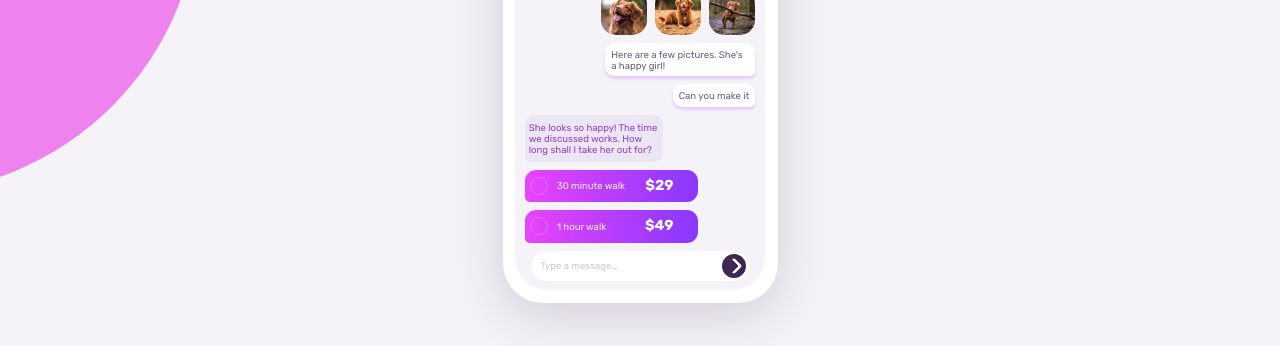
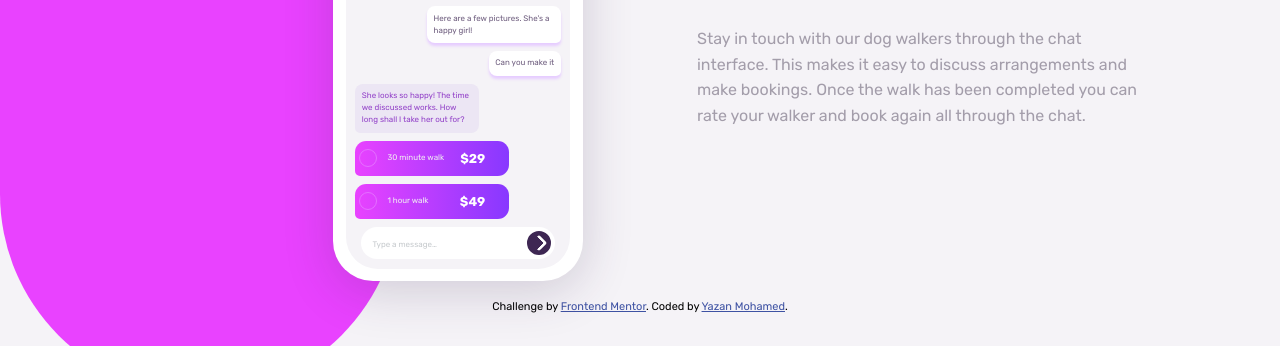
Before and after one commit to YAZAN1MOHAMED/chat-app-css-illustration-master, a plain HTML site: page index.html in a window 1280 px wide. Shown: the part 246-592 px from the top of the page. Drawn offline with Linux system fonts and the light colour scheme.

Commit message:
almost done.

```diff
--- a/css/main.css
+++ b/css/main.css
@@ -4,9 +4,11 @@
   -moz-box-sizing: border-box;
   box-sizing: border-box;
 }
-:root{
-  --chat-font-size:0.6em;
+
+:root {
+  --chat-font-size: 0.5em;
 }
+
 body {
   font-family: 'Rubik', sans-serif;
   background-color: hsl(270, 20%, 96%);
@@ -15,23 +17,46 @@ body {
 
 .container {
   padding: 0 15px;
+  display: flex;
   margin: 0 auto;
+  /* gap: 40px;
+    padding: 20px 0;
+    display: flex;
+    align-items: center;
+    justify-content: flex-end; */
+  padding-top: 20px;
+  flex-direction: column;
+  align-items: center;
 }
+
 .container::before {
   content: "";
   position: absolute;
-  width: 600px;
-  height: 800px;
-  border-radius: 100vw;
-  background-color: violet;
-  top: -45%;
-  left: -400px;
+  width: 110%;
+  z-index: -1;
+  height: 130%;
+  border-radius: 300px;
+  background-color: hsl(293, 100%, 63%);
+  top: -50%;
+  left: -60%;
+}
+
+@media (min-width:768px) {
+  .container::before {
+    /* width: 35%; */
+    left: 0;
+    width: min(35%,400px);
+  }
 
 }
+
 /* small */
 @media (min-width:768px) {
   .container {
     width: 750px;
+    flex-direction: row;
+    justify-content: flex-end;
+    gap: 5%;
   }
 }
 
@@ -55,6 +80,7 @@ body {
 .attribution {
   font-size: 11px;
   text-align: center;
+  padding-top: 20px;
 }
 
 .attribution a {
@@ -81,8 +107,9 @@ body {
   background-color: white;
   border-radius: 2.5em;
   position: relative;
-  margin: 50px auto;
-  width: 275px;
+  /* margin: 50px auto; */
+  min-width: 250px;
+  max-width: 250px;
   padding: 0.8em;
 }
 
@@ -136,7 +163,7 @@ body {
 
 .header .user-name {
   color: white;
-  font-size: 0.9em;
+  font-size: calc(var(--chat-font-size) + 0.3em);
 }
 
 .header .status {
@@ -166,17 +193,18 @@ body {
 .chat-interface {
   background-color: hsl(270, 20%, 96%);
   border-radius: 0em 0em 2em 2em;
+  line-height: 1.5;
   margin-top: -3px;
   padding: 0.6em;
   display: flex;
+  gap: 0.5em;
   flex-direction: column;
-  gap: 0.5em;
 }
 
 .chat-interface .addressee-message-holder {
   margin: 0;
   max-width: 60%;
-  padding: 0.7em 0.4em;
+  padding: 0.8em;
   font-size: var(--chat-font-size);
   color: hsl(276, 55%, 52%);
   background-color: hsl(266deg 40% 93%);
@@ -205,7 +233,7 @@ body {
   border-radius: 1em;
   border-bottom-right-radius: 5px;
   font-size: var(--chat-font-size);
-  padding: 0.6em;
+  padding: 0.8em;
   max-width: 65%;
   margin: 0;
 }
@@ -229,12 +257,12 @@ body {
 
 .chat-interface .time {
   font-size: var(--chat-font-size);
-  color: #f1f1f1;;
+  color: #f1f1f1;
+  ;
 }
 
 .chat-interface .time::before {
   content: "";
-  position: absolute;
   position: absolute;
   width: 1rem;
   height: 1rem;
@@ -266,7 +294,8 @@ body {
   color: hsl(206, 6%, 79%);
   font-size: var(--chat-font-size);
   background-color: #fff;
-  padding: 1em;
+  padding: 1.5em;
+  padding-bottom: 1em;
 }
 
 .chat-interface .text-area .sumbit-button {
@@ -281,22 +310,43 @@ body {
   transform: rotate(-135deg);
   background-color: hsl(271, 36%, 24%);
 }
-.chat-interface .sumbit-button .arrow{
-border-left-width: 3px;
-border-bottom-width: 3px;
-border-radius: 3px;
+
+.chat-interface .sumbit-button .arrow {
+  border-left-width: 3px;
+  border-bottom-width: 3px;
+  border-radius: 3px;
 
 }
-.heading h1{
+.heading{
+  padding: 5%;
+}
+@media (min-width:768px) {
+  .heading{
+    display: flex;
+    width: 50%;
+    flex-direction: column;
+    align-items: flex-start;
+  }}
+.heading h1 {
   text-align: center;
   font-size: 2.5em;
   color: hsl(271, 36%, 24%);
 }
-.heading p{
+/* h1{
+  text-align: start;
+  font-size: 2em;
+    letter-spacing: 1.2px;
+} */
+
+.heading p {
   color: hsl(270, 7%, 64%);
   line-height: 1.6;
-  padding: 0px 15px;
   text-align: center;
 }
+@media (min-width:768px)
+{.heading p {
+  text-align: start;
+}}
+
 /* End chat */
 /* End Phone Screen  */
```
